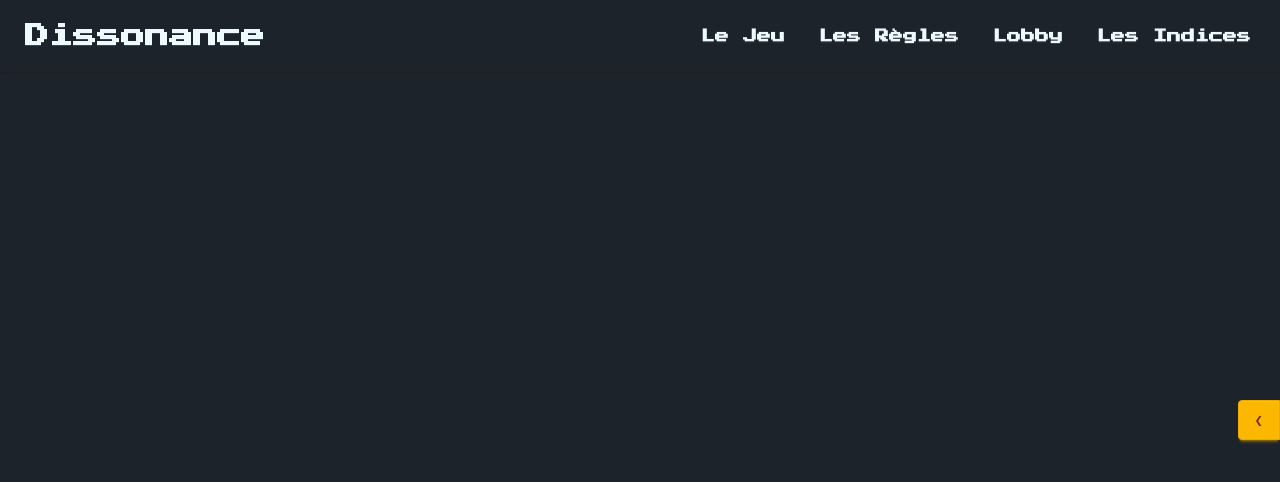
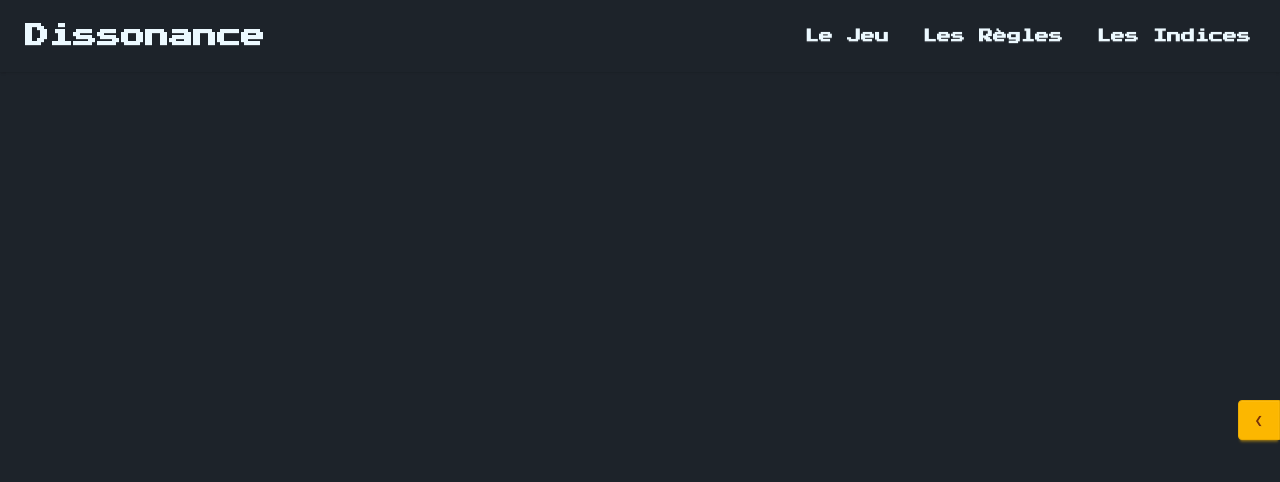
Before and after one commit to koamiGabin/Dissonance, a Nuxt app in the folder frontend/: page /regles in a window 1280 px wide. Shown: the top 482 px of the page. Built offline with nearby package versions, Linux system fonts and the light colour scheme; no server answers.

Commit message:
lobby delete

```diff
--- a/frontend/app/components/navbar.vue
+++ b/frontend/app/components/navbar.vue
@@ -7,7 +7,6 @@
             <ul class="menu menu-horizontal px-1">
                 <li><NuxtLink to="/jouer" class="btn btn-ghost text-l">Le Jeu</NuxtLink></li>
                 <li><NuxtLink to="/regles" class="btn btn-ghost text-l">Les Règles</NuxtLink></li>
-                <li><NuxtLink to="/lobby" class="btn btn-ghost text-l">Lobby</NuxtLink></li>
                 <li><NuxtLink to="/indices" class="btn btn-ghost text-l">Les Indices</NuxtLink></li>
             </ul>
         </div>
```
